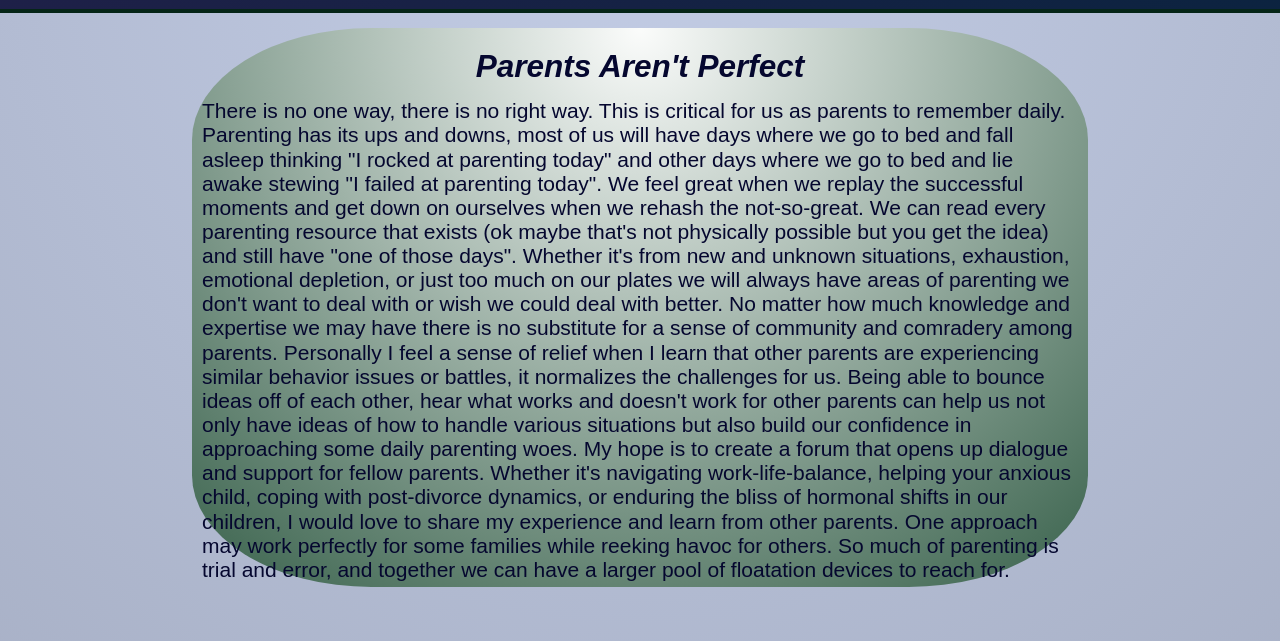
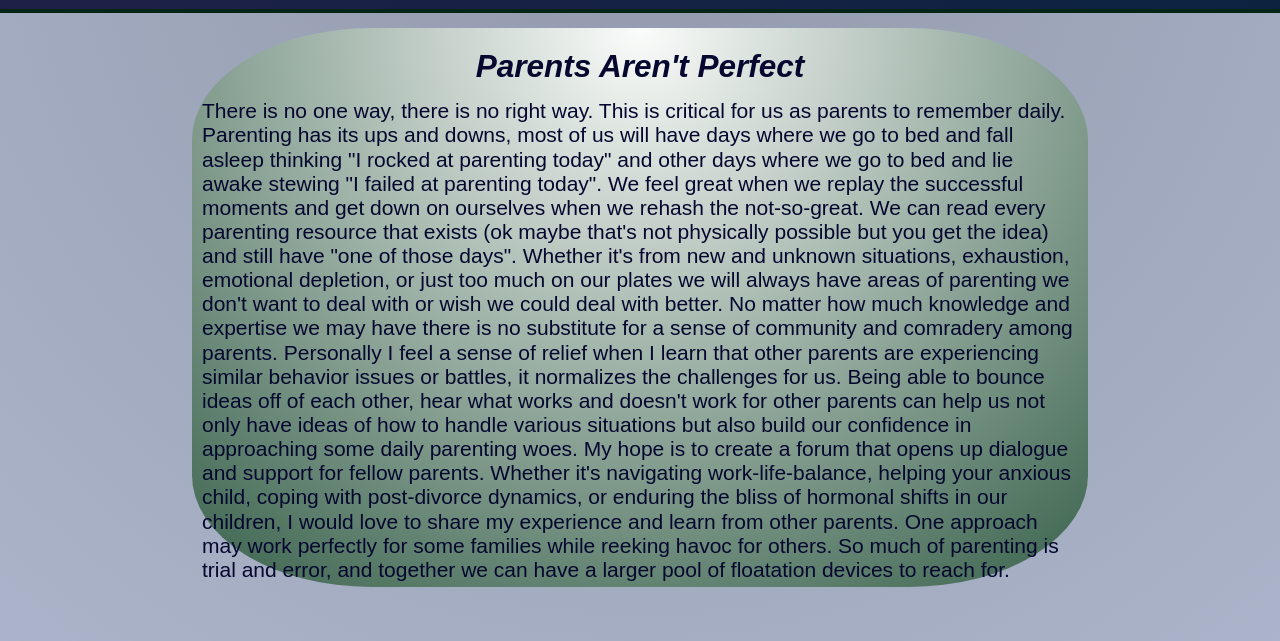
Before and after one commit to angelfish2510/flyingrockcanhelp, a plain HTML site: page withparenting.html in a window 1280 px wide. Shown: the part 115-756 px from the top of the page. Drawn offline with nearby package versions, Linux system fonts and the light colour scheme; a web font is replaced by a local one.

Commit message:
tinkering again

```diff
--- a/styles.css
+++ b/styles.css
@@ -21,7 +21,7 @@ body {
 }
 
 .parenting {
-    background-image: radial-gradient(circle at top, #C3CDE6, #9299AC);
+    background-image: radial-gradient(circle at top, #9299AC, #C3CDE6);
 
 }
 
```
